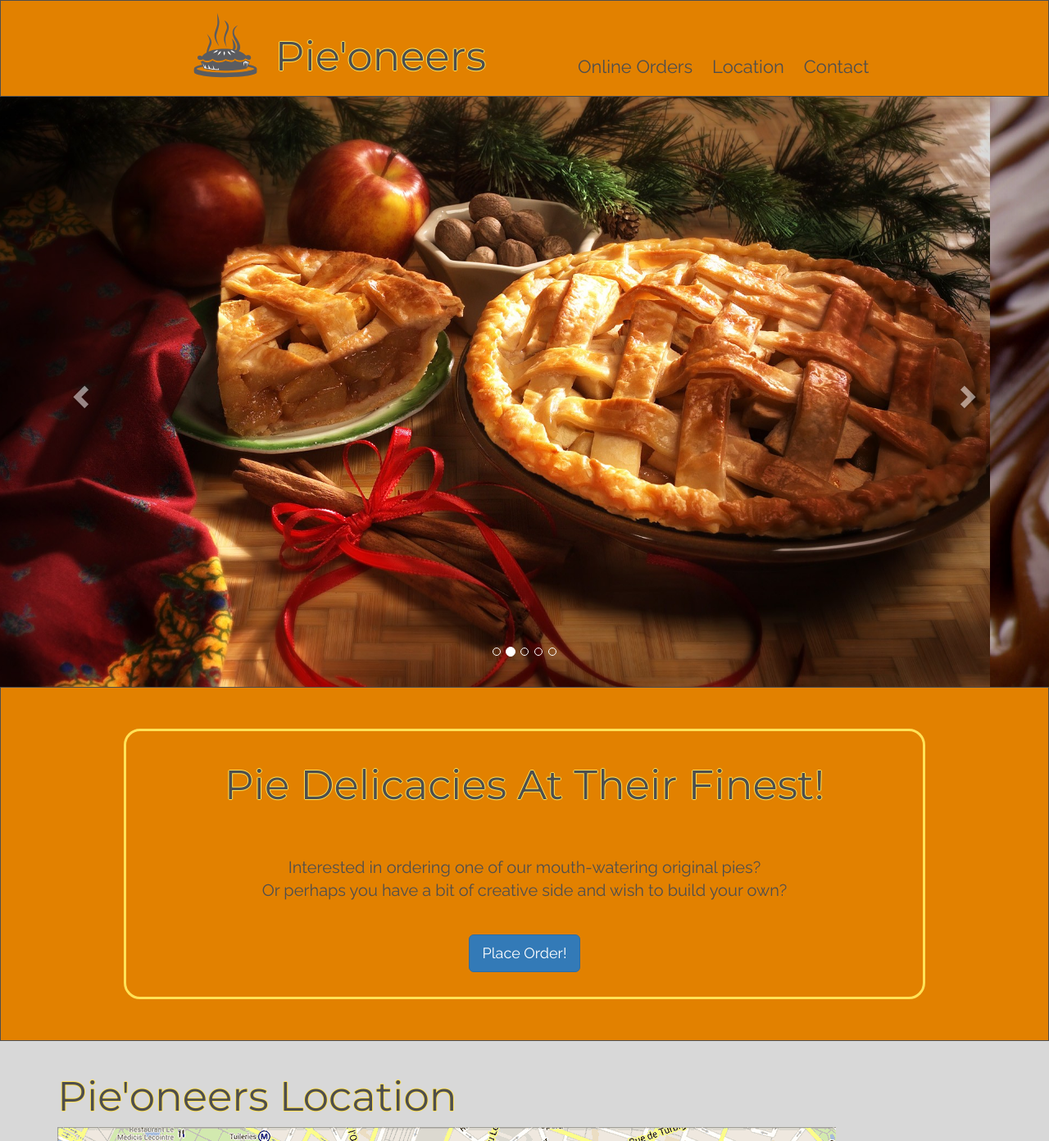
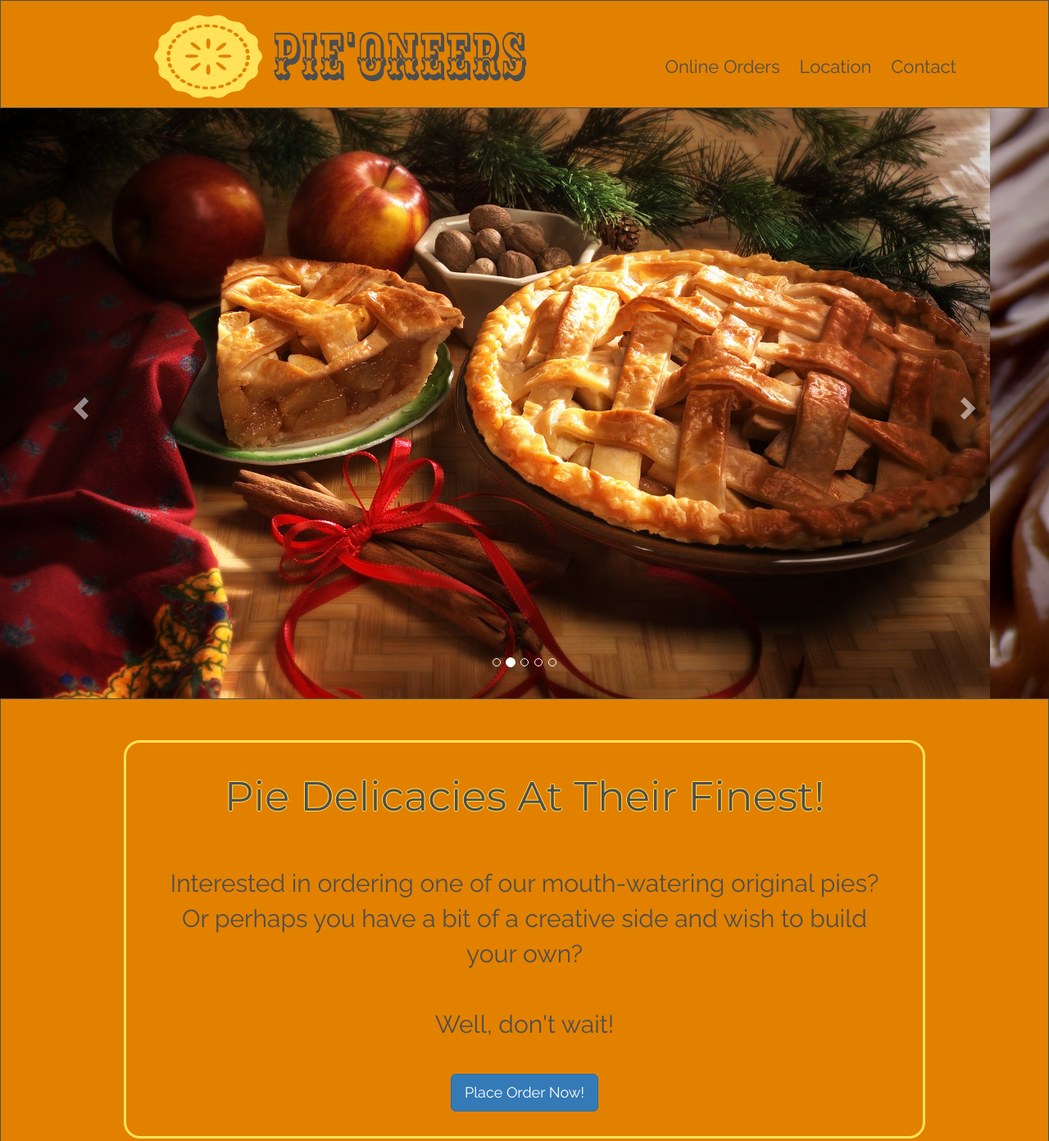
Before and after one commit to kevin-england/Pie, a plain HTML site: page index.html in a window 1280 px wide. Shown: the top 1392 px of the page at 82% size. Drawn offline with nearby package versions, Linux system fonts and the light colour scheme.

Commit message:
Added some more content to the top navigation bar including new logo, #2

```diff
--- a/default.css
+++ b/default.css
@@ -5,19 +5,10 @@
 }
 
 .logo {
-  height: 90px;
-  width: 90px;
+  height: 120px;
+  width: 550px;
   margin-top: 10px;
   margin-right: 15px;
-}
-
-.logo1 {
-  height: 100px;
-  width: 100px;
-}
-
-.logo1:hover {
-  color: #ffe257;
 }
 
 .nav {
@@ -46,6 +37,11 @@
   font-size: 50px;
   margin-bottom: 50px;
   text-shadow: -1px 0 #ffe257, 0 1px #ffe257, 1px 0 #ffe257, 0 -1px #ffe257;
+}
+
+.info1 {
+  font-family: 'Raleway', sans-serif;
+  font-size: 30px;
 }
 
 .box {
--- a/index.html
+++ b/index.html
@@ -14,15 +14,12 @@
     <div class="header">
       <div class="container-fluid">
         <div class="row">
-          <div class="col-md-1 col-md-offset-2">
+          <div class="col-md-2 col-md-offset-1">
             <a href="file:///Users/nicholeengland/Pie/index.html">
-              <img class="logo" src="logo.svg">
+              <img class="logo" src="drawing.png">
             </a>
           </div>
-          <div class="col-md-1">
-            <h1 class="title">Pie'oneers</h1>
-          </div>
-          <div class="col-md-5 col-md-offset-2">
+          <div class="col-md-5 col-md-offset-4">
             <ul>
               <a href="file:///Users/nicholeengland/Pie/index.html"><li class="nav">Online Orders</li></a>
               <a href="file:///Users/nicholeengland/Pie/index.html"><li class="nav">Location</li></a>
@@ -78,12 +75,12 @@
           <div class="row">
             <div class="col-md-12">
               <p class="info">Pie Delicacies At Their Finest!</p>
-              <p>Interested in ordering one of our mouth-watering original pies?<br>Or perhaps you have a bit of creative side and wish to build your own?</p>
+              <p class="info1">Interested in ordering one of our mouth-watering original pies?<br>Or perhaps you have a bit of a creative side and wish to build your own?<br><br>Well, don't wait!</p>
               <br>
             </div>
             <div class="col-md-12">
               <button type="button" class="btn btn-primary btn-lg" data-toggle="modal" data-target="#myModal">
-                Place Order!
+                Place Order Now!
               </button>
               <div class="modal fade" id="myModal" tabindex="-1" role="dialog" aria-labelledby="myModalLabel">
                 <div class="modal-dialog" role="document">
```
Also changed, not shown: Drawing.png (added).
